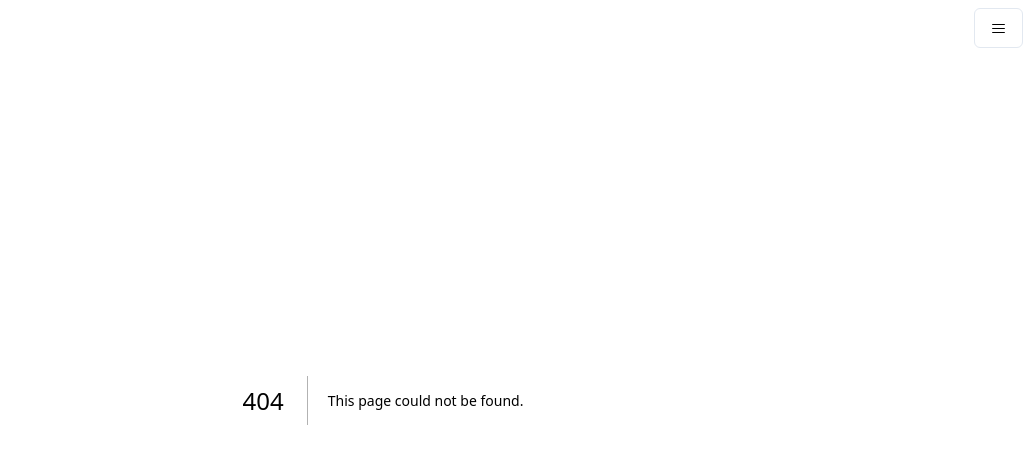
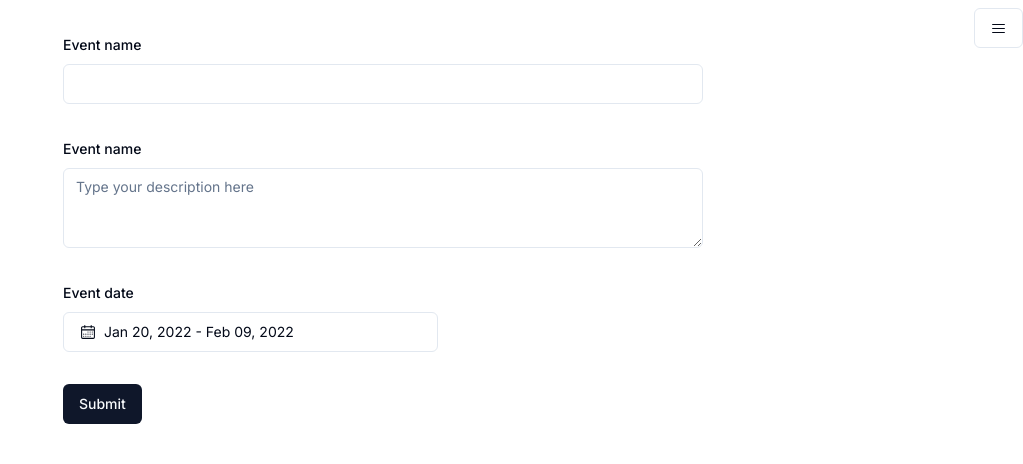
Before and after one commit to powrhouseofthecell/mentor, a Next.js app in the folder mentor-fe/: page /events/create in a window 1280 px wide. Before the commit this address had no page. Shown: the top 464 px of the page, without its empty margins (257-1280 px from the left). Built offline with nearby package versions, Linux system fonts and the light colour scheme.

Commit message:
feat: create event

```diff
--- /dev/null
+++ b/mentor-fe/src/app/(events)/events/create/page.tsx
@@ -0,0 +1,114 @@
+'use client';
+
+import { zodResolver } from '@hookform/resolvers/zod';
+import { useForm } from 'react-hook-form';
+import { z } from 'zod';
+
+import { Button } from '@/components/ui/button';
+import { Form, FormControl, FormDescription, FormField, FormItem, FormLabel, FormMessage } from '@/components/ui/form';
+import { Input } from '@/components/ui/input';
+import { Textarea } from '@/components/ui/textarea';
+import Date_Picker_With_Range from '@/components/date-picker-range';
+import { BASE_URL } from '../../../../../config';
+import { useToast } from '@/components/ui/use-toast';
+import axios from 'axios';
+import { useState } from 'react';
+import { useRouter } from 'next/navigation';
+
+const formSchema = z.object({
+  event_name: z.any(),
+  event_description: z.any(),
+  event_date: z.any(),
+});
+
+export default function Create_Event({ id }: any) {
+  const router = useRouter();
+  const [date, set_date] = useState<any>('');
+  const { toast } = useToast();
+  const form = useForm<z.infer<typeof formSchema>>({
+    resolver: zodResolver(formSchema),
+  });
+
+  function get_date(date: any) {
+    set_date(date);
+  }
+
+  async function onSubmit(values: z.infer<typeof formSchema>) {
+    const url = `${BASE_URL}/events/create`;
+
+    const { event_description, event_name } = values;
+    // const event_date = date;
+    const event_date = '12-08-2024';
+
+    try {
+      const response = await axios({
+        method: 'POST',
+        url,
+        data: { event_description, event_name, event_date },
+        withCredentials: true,
+      });
+      if (!response.data.error) {
+        toast({
+          description: 'event created successfully',
+        });
+      }
+      router.push('/events');
+    } catch (error: any) {
+      toast({
+        variant: 'destructive',
+        title: 'Uh oh! Something went wrong.',
+        description: `${error.response.data.message}`,
+      });
+    }
+    // location.reload();
+  }
+  return (
+    <Form {...form}>
+      <form onSubmit={form.handleSubmit(onSubmit)} className='space-y-8 pt-8 w-3/6 mx-auto'>
+        <FormField
+          control={form.control}
+          name='event_name'
+          render={({ field }) => (
+            <FormItem>
+              <FormLabel>Event name</FormLabel>
+              <FormControl>
+                <Input placeholder='' {...field} />
+              </FormControl>
+              <FormMessage />
+            </FormItem>
+          )}
+        />
+        {/*  */}
+        <FormField
+          control={form.control}
+          name='event_description'
+          render={({ field }) => (
+            <FormItem>
+              <FormLabel>Event name</FormLabel>
+              <FormControl>
+                <Textarea placeholder='Type your description here' {...field} />
+              </FormControl>
+              <FormMessage />
+            </FormItem>
+          )}
+        />
+        {/*  */}
+        <FormField
+          control={form.control}
+          name='event_date'
+          render={({ field }) => (
+            <FormItem>
+              <FormLabel>Event date</FormLabel>
+              <FormControl>
+                <Date_Picker_With_Range get_date={get_date} />
+              </FormControl>
+              <FormMessage />
+            </FormItem>
+          )}
+        />
+
+        <Button type='submit'>Submit</Button>
+      </form>
+    </Form>
+  );
+}
```
